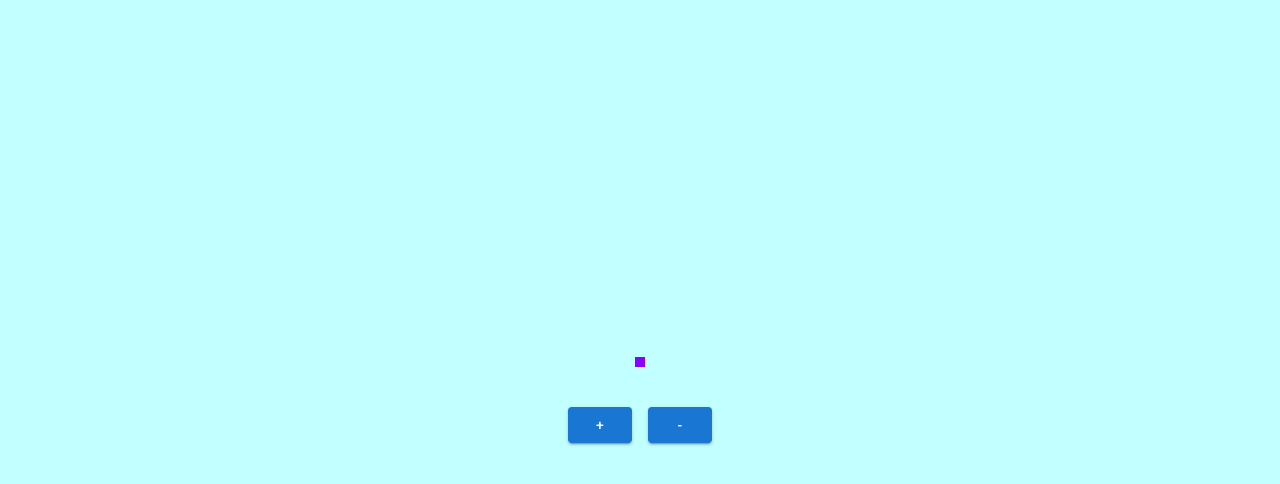
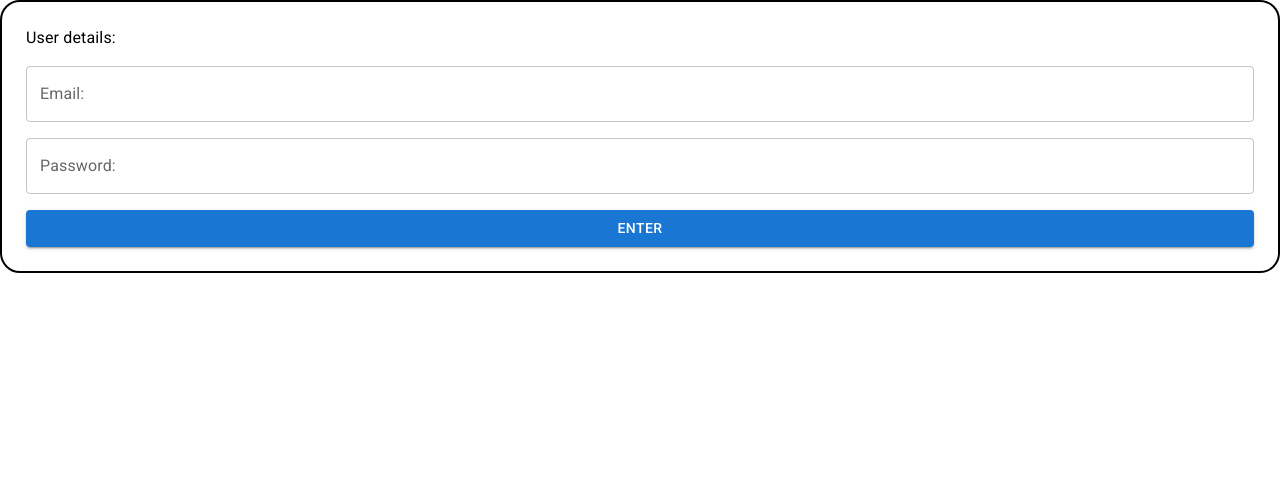
Before and after one commit to MIGELZO/intro, a React (Create React App) app: page / in a window 1280 px wide. Shown: the top 484 px of the page. Built offline with nearby package versions, Linux system fonts and the light colour scheme.

Commit message:
ER 10-03

```diff
--- a/src/App.js
+++ b/src/App.js
@@ -3,14 +3,13 @@ import "@fontsource/roboto/400.css";
 import "@fontsource/roboto/500.css";
 import "@fontsource/roboto/700.css";
 import "./App.css";
+import UserDetails from "./components/UserDetails";
 import { Box } from "@mui/material";
-import MyBoxSize from "./components/MyBoxSize";
-
 
 function app() {
   return (
-    <Box className="App">
-      <MyBoxSize/>
+    <Box>
+      <UserDetails />
     </Box>
   );
 }
--- /dev/null
+++ b/src/components/UserDetails.jsx
@@ -0,0 +1,50 @@
+import { Box, Button, TextField, Typography } from "@mui/material";
+import React, { useState } from "react";
+
+export default function UserDetails() {
+  const [user, setUser] = useState({ email: "", password: "" });
+
+  return (
+    <Box
+      sx={{
+        display: "flex",
+        flexDirection: "column",
+        gap: 2,
+        border: 2,
+        borderRadius: 5,
+        p: 3,
+      }}
+    >
+      <Typography>User details:</Typography>
+      <TextField
+        label="Email:"
+        type="email"
+        variant="outlined"
+        value={user.email}
+        name="email"
+        onChange={(e) => {
+          setUser((prev) => ({ ...prev, [e.target.name]: e.target.value }));
+        }}
+      />
+      <TextField
+        label="Password:"
+        type="password"
+        variant="outlined"
+        value={user.password}
+        name="password"
+        onChange={(e) => {
+          setUser((prev) => ({ ...prev, [e.target.name]: e.target.value }));
+        }}
+      />
+      <Button
+        variant="contained"
+        onClick={(e) => {
+          console.log(user.email);
+          console.log(user.password);
+        }}
+      >
+        Enter
+      </Button>
+    </Box>
+  );
+}
```
Also changed, not shown: src/components/MyBoxColor.jsx (line endings or trailing spaces).
